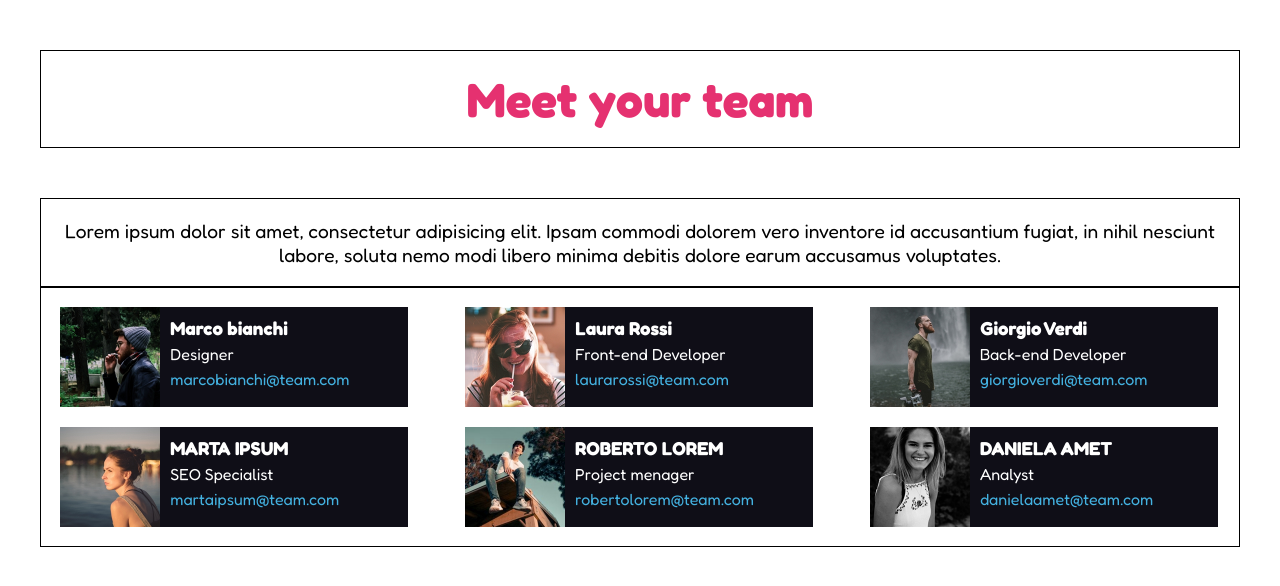
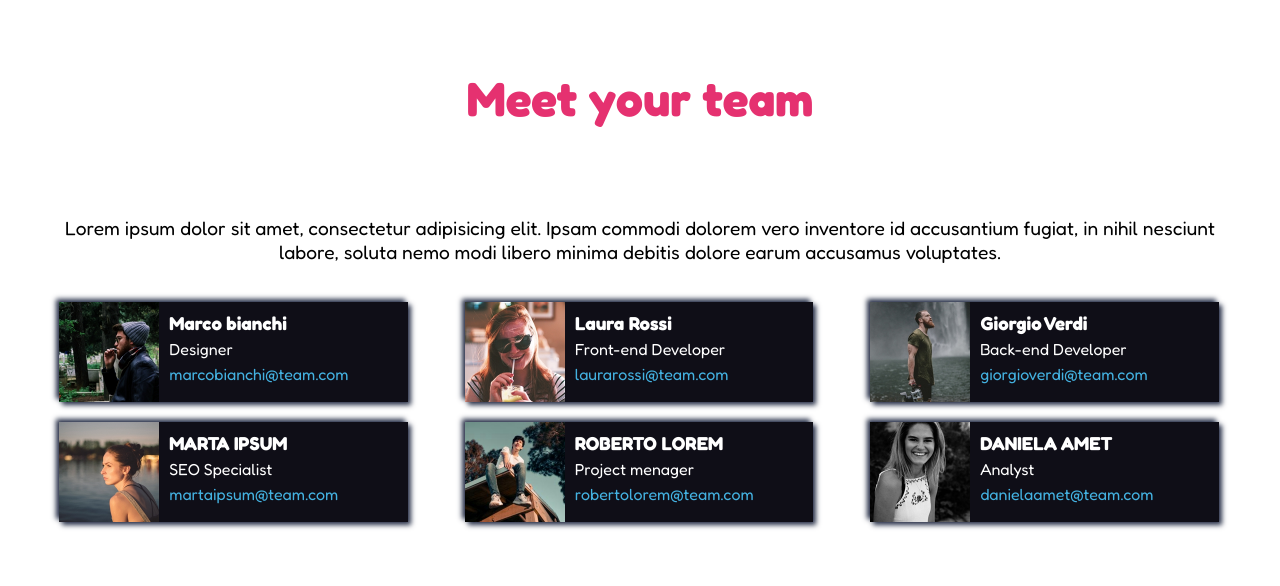
Before and after one commit to MarcoBione/html-css-float-cards, a plain HTML site: page index.html in a window 1280 px wide. Drawn offline with Linux system fonts and the light colour scheme.

Commit message:
FIX shadows and removed debug class index + style

```diff
--- a/index.html
+++ b/index.html
@@ -18,12 +18,12 @@
     <!-- title -->
     <header>
 
-        <div class="title debug format-header">
+        <div class="title format-header">
             <h1>Meet your team</h1>
         </div>
 
         <!-- paragraph -->
-        <div class="paragraph debug format-header">
+        <div class="paragraph format-header">
             <p>Lorem ipsum dolor sit amet, consectetur adipisicing elit. Ipsam commodi dolorem vero inventore id
                 accusantium fugiat, in nihil nesciunt labore, soluta nemo modi libero minima debitis dolore earum
                 accusamus voluptates.
@@ -38,7 +38,7 @@
     <main>
 
         <!-- main page container -->
-        <div class="main-container format-cards clearfix debug">
+        <div class="main-container format-cards clearfix">
 
             <!-- line1 -->
             <section class="line clearfix">
--- a/style.css
+++ b/style.css
@@ -7,13 +7,6 @@
 
 }
 
-.debug{
-    border: 1px solid black;
-}
-
-.debug2{
-    border: 1px solid rgb(255, 0, 0);
-}
 
 .format-header{
     margin: 0 auto;
@@ -82,6 +75,8 @@
 /* CARDS */
 .card{
     width: 30%;
+    box-shadow: 3px 3px 5px #293149,-3px -3px 5px #293149;
+
 }
 
 .center{
```
